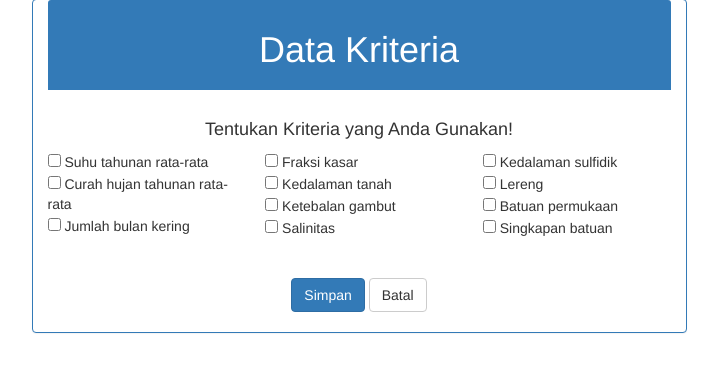
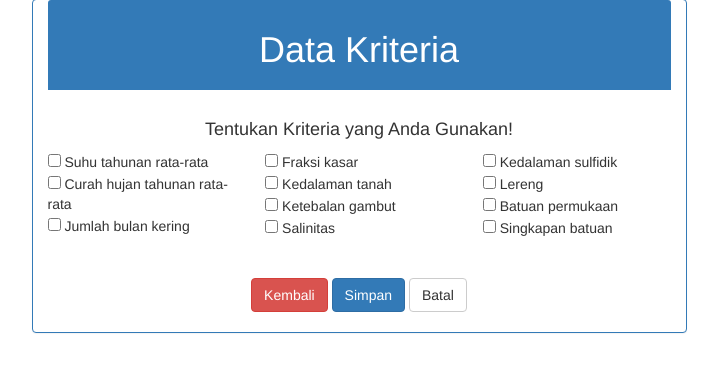
Before and after one commit to bayoAngin/skripsisamsul, a PHP site: page /tentukan_kriteria.php in a window 1280 px wide. Shown: the part 68-446 px from the top of the page, without its empty margins (281-999 px from the left). Run offline with PHP 8.4, Linux system fonts and the light colour scheme; a user stored in the database is signed in.

Commit message:
Menambahkan button "Kembali" -- Mr. Sam

```diff
--- a/data_kriteria.php
+++ b/data_kriteria.php
@@ -89,6 +89,7 @@ $(document).ready( function () {
 	?>
 							</tbody>
 						</table>
+						<a role="button" class="btn btn-danger" href="data_alternatif.php">Kembali</a>
 						<a role="button" class="btn btn-primary" href="tentukan_kriteria.php">Tambah Kriteria</a></td>
 						<a role="button" class="btn btn-primary" href="metode.php">Pilih Metode</a></td>
 						</div>
--- a/metode.php
+++ b/metode.php
@@ -53,6 +53,7 @@
 					</div>
 				</div>
 			</div>
+			<a role="button" class="btn btn-danger" href="data_kriteria.php">Kembali</a>
 		</div>
 		</div>
 	</div>
--- a/tentukan_kriteria.php
+++ b/tentukan_kriteria.php
@@ -72,9 +72,10 @@ rata-rata<br>
 <br>
 
 <div class="row">
-<div style="text-align: center"><input type="submit"
-	class="btn btn-primary" value="Simpan"></submit> <a role="button"
-	class="btn btn-default" href="data_kriteria.php">Batal</a></div>
+<div style="text-align: center">
+    <a role="button" class="btn btn-danger" href="data_kriteria.php">Kembali</a>
+    <input type="submit" class="btn btn-primary" value="Simpan"></submit>
+    <a role="button" class="btn btn-default" href="data_kriteria.php">Batal</a></div>
 </div>
 <br>
 </div>
```
